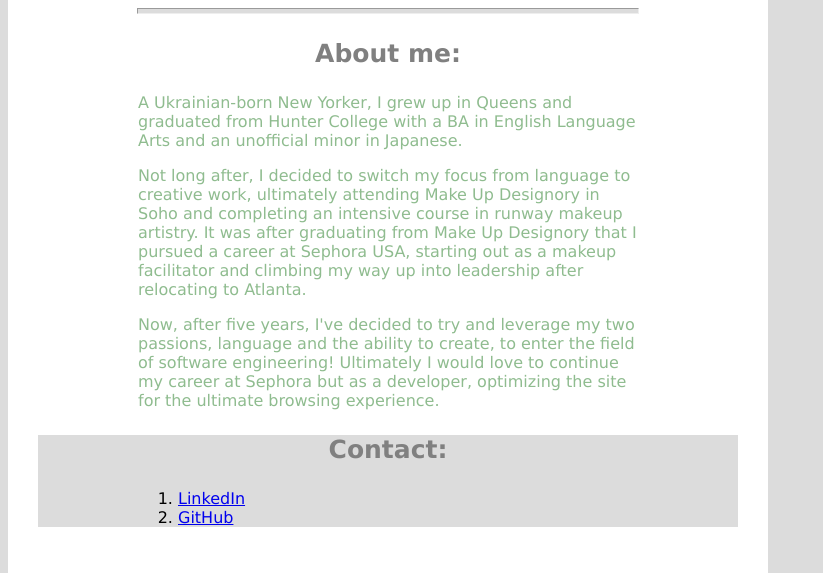
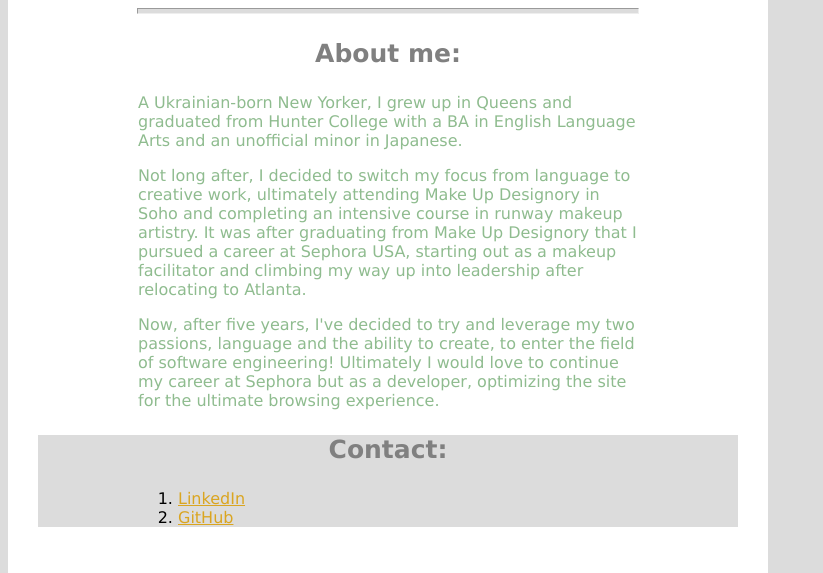
Before and after one commit to AnyaMG/Portfolio-First-Assignment, a plain HTML site: page index.html in a window 1280 px wide. Shown: the part 778-1351 px from the top of the page, without its empty margins (0-823 px from the left). Drawn offline with Linux system fonts and the light colour scheme.

Commit message:
Update style.css

```diff
--- a/style.css
+++ b/style.css
@@ -40,6 +40,16 @@ text-align: center;
   margin-top: 50px;
 }
 
+a {
+  font-family: 'Lucida Sans', 'Lucida Sans Regular', 'Lucida Grande', 'Lucida Sans Unicode', Geneva, Verdana, sans-serif;
+  font-size: 16px;
+}
+
+a:link    { color: goldenrod;}
+a:visited { color: blueviolet;}
+a:hover   { color: pink;}
+a:active  { color:steelblue;}
+
   .textContainer {
   float: left;
   width: 350px;
```
